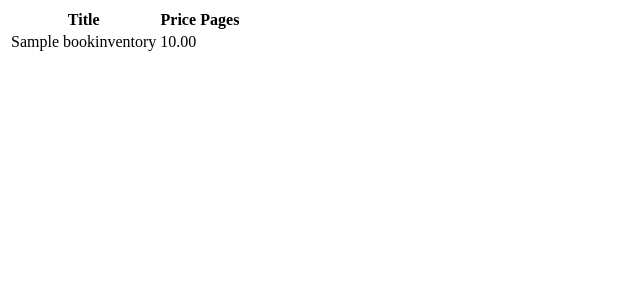
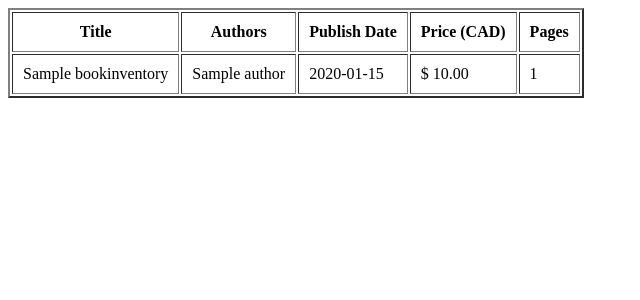
Before and after one commit to NilakanthBajaniya/Bookstore_php, a PHP site: page / in a window 1280 px wide. Shown: the top 300 px of the page, without its empty margins (0-640 px from the left). Run offline with PHP 8.4, Linux system fonts and the light colour scheme; tables that the repository leaves empty hold one stand-in row (values such as "Sample post"); data that the repository does not hold is empty.

Commit message:
Book table Author records

```diff
--- a/index.php
+++ b/index.php
@@ -2,7 +2,12 @@
 
 require('mysqli_connect.php');
 
-$booksQuery = "SELECT * FROM bookinventory";
+$booksQuery = "SELECT bi.BookId, bi.BookName, bi.Price, bi.NoOfPages, bi.PublishDate, CONCAT(GROUP_CONCAT(' ',a.Name)) AS Authors
+               FROM bookinventory bi LEFT JOIN author a
+               ON  bi.BookId = a.BookId
+               GROUP BY bi.BookId
+               ORDER BY bi.PublishDate DESC";
+
 $books = mysqli_query($dbc, $booksQuery) or die(mysqli_error($dbc));
 ?>
 
@@ -11,27 +16,37 @@ $books = mysqli_query($dbc, $booksQuery) or die(mysqli_error($dbc));
 <head>
 <title> BookStore: Home </title>
 
+<style>
+    th, td{
+        padding: 10px;
+    }
+</style>
 </head>
 
 <body>
-<table>
+<table border="2" >
     <thead>
         <tr>
             <th> Title </th>
-            <th> Price </th>
+            <th> Authors </th>
+            <th> Publish Date </th>
+            <th> Price (CAD) </th>
             <th> Pages </th>
         </tr>
     </thead>
 
     <tbody>
         <?php
+            //$bookIndex = 0;
             while($book = mysqli_fetch_array($books))
             {
                 echo "<tr>";
 
                 echo "<td>{$book['BookName']}</td>";
-                echo "<td>{$book['Price']}</td>";
-                echo "<td>{$book['Pages']}</td>";
+                echo "<td>{$book['Authors']}</td>";
+                echo "<td>{$book['PublishDate']}</td>";
+                echo "<td>$ {$book['Price']}</td>";
+                echo "<td>{$book['NoOfPages']}</td>";
 
                 echo "</tr>";
             }
--- a/mysqli_connect.php
+++ b/mysqli_connect.php
@@ -8,7 +8,7 @@
 define('DB_USER', 'root');
 define('DB_PASSWORD', '');
 define('DB_HOST', 'localhost');
-define('DB_NAME', 'bookinventory');
+define('DB_NAME', 'bookstore');
 
 // Make the connection:
 $dbc = mysqli_connect(DB_HOST, DB_USER, DB_PASSWORD, DB_NAME) OR die('Could not connect to MySQL: ' . mysqli_connect_error() );
```
Also changed, not shown: sql/InsertAuthor.sql (added, +11 -0 lines).
